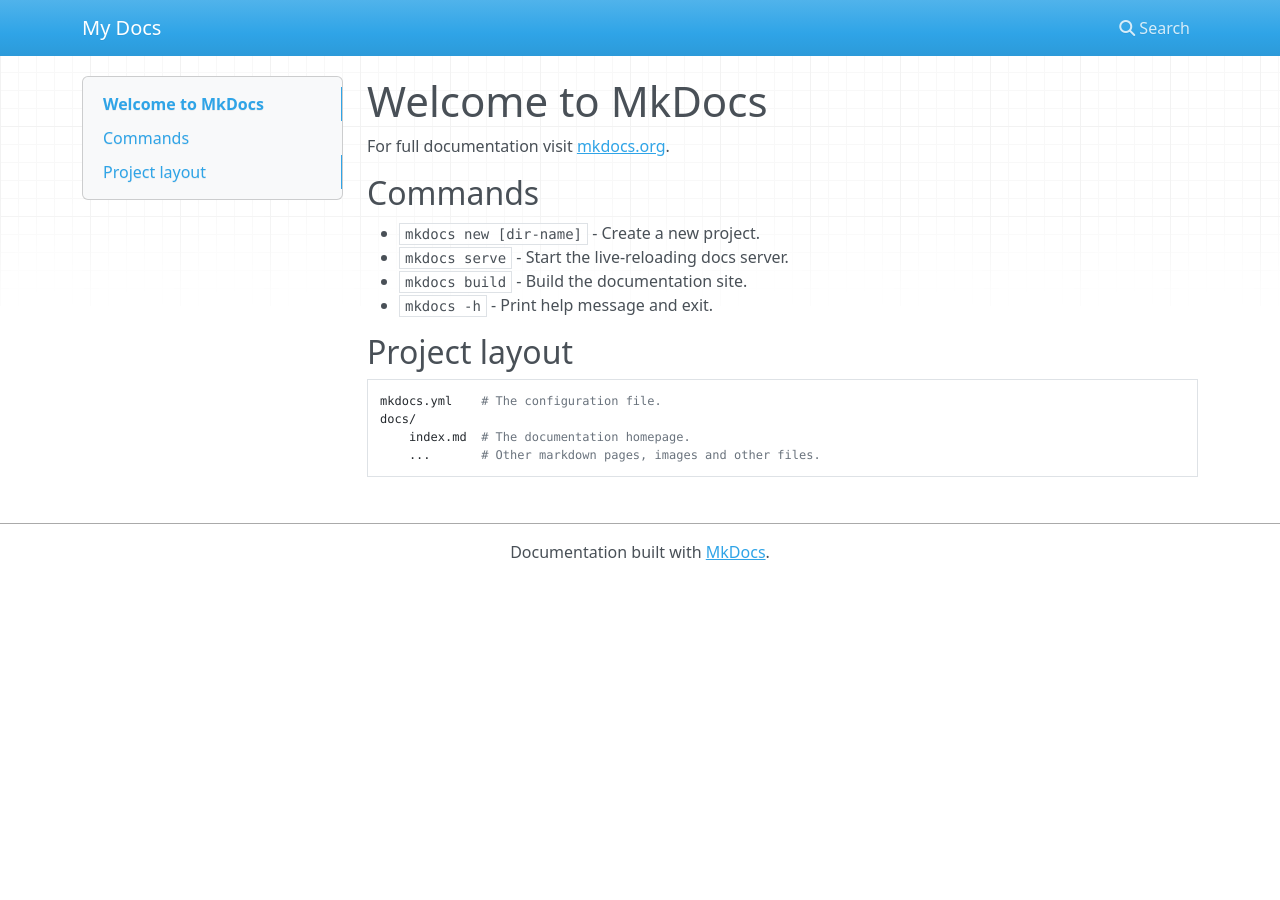
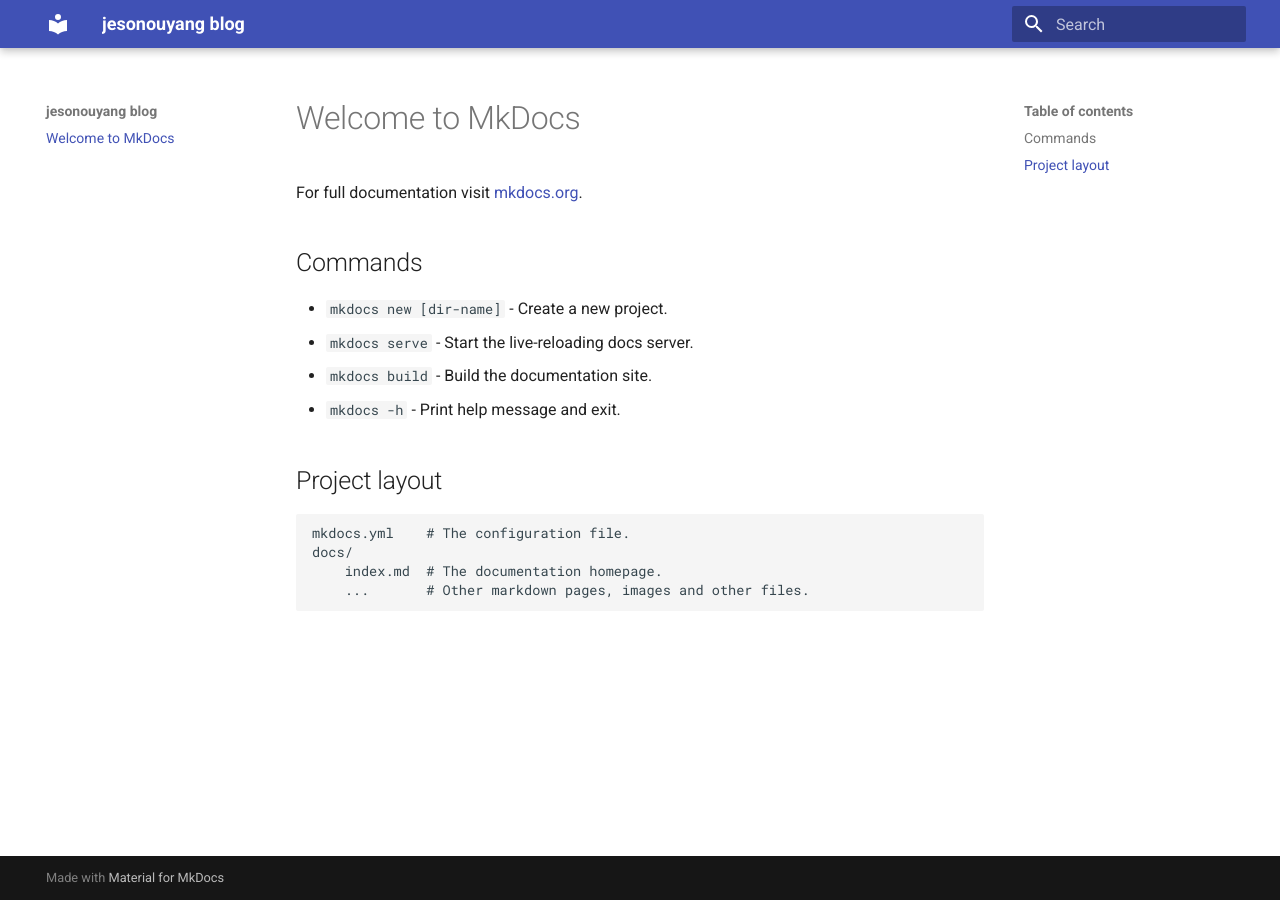
Before and after one commit to 1005281342/jesonouyang, an MkDocs documentation site: the page built from docs/index.md, in a window 1280 px wide. Built offline with MkDocs 1.6.1 and Material for MkDocs 9.7.7, drawn with Linux system fonts in a browser that asks for light colours; nearby versions of some CDN libraries.

Commit message:
mkdocs-material

```diff
--- a/mkdocs.yml
+++ b/mkdocs.yml
@@ -1 +1,4 @@
-site_name: My Docs
+site_name: jesonouyang blog
+site_url: https://jesonouyang.pages.dev
+theme:
+  name: material
```
Also changed, not shown: requirements.txt (+9 -3 lines).
